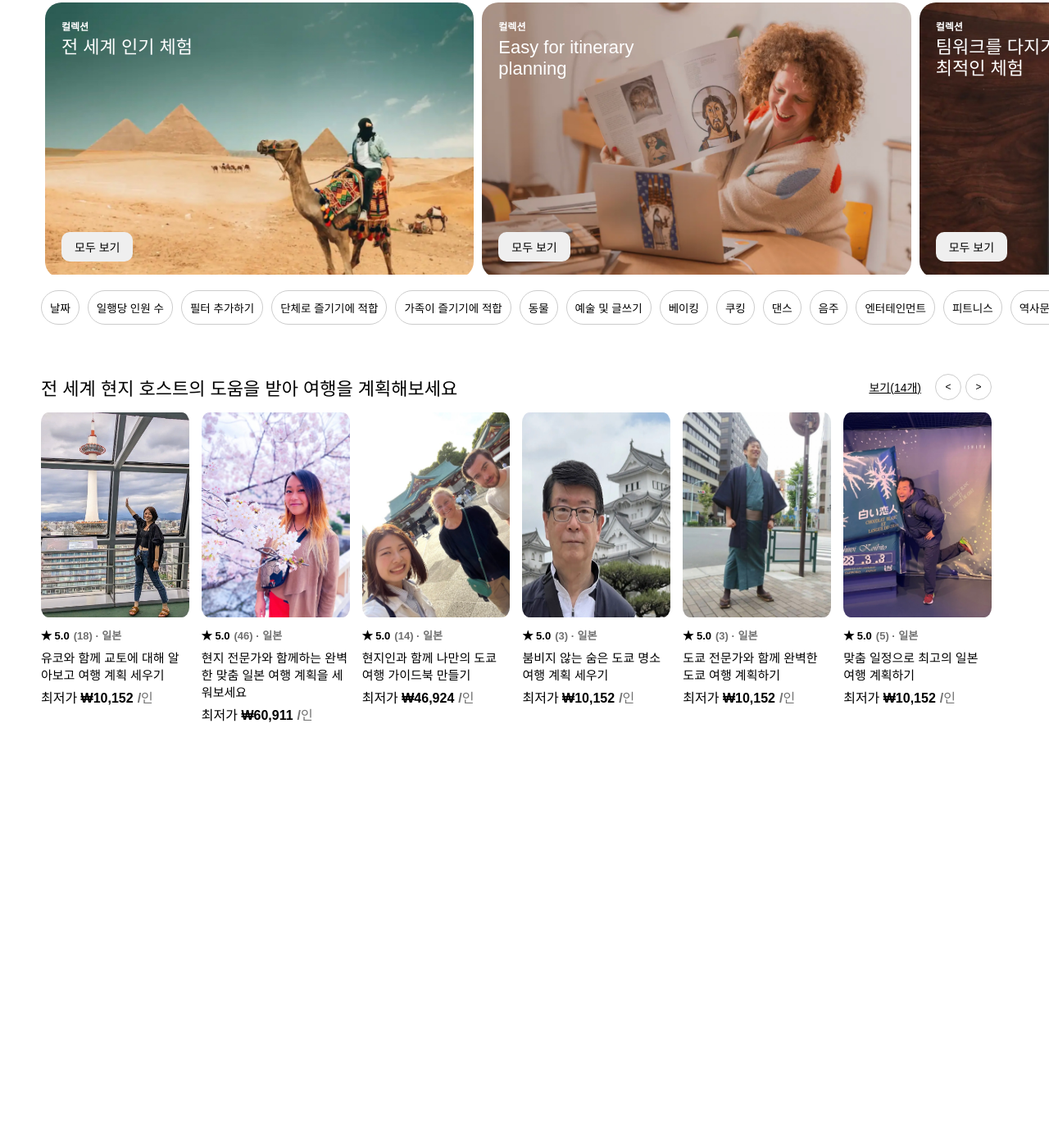
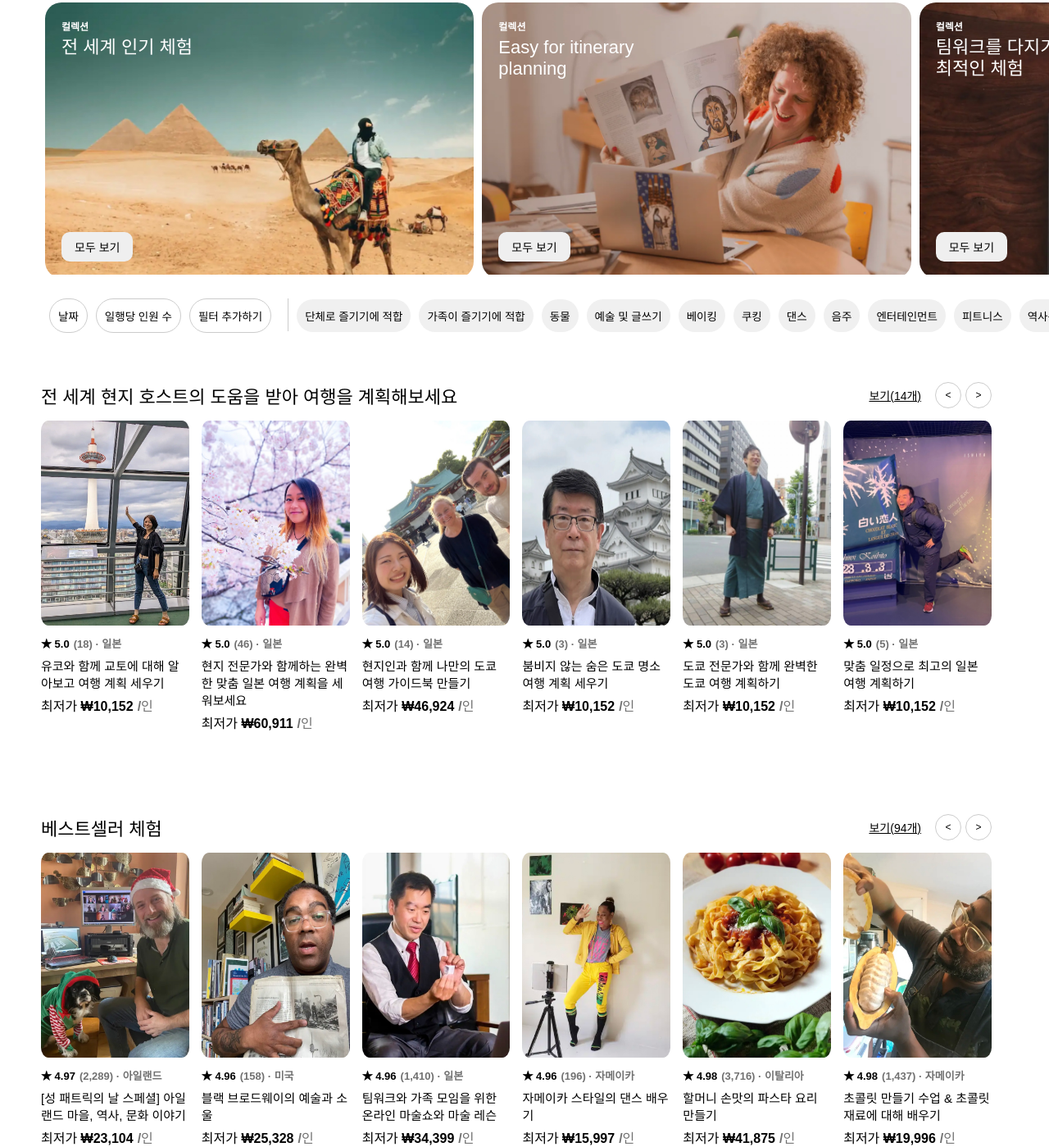
Before and after one commit to GOOHyunSeo/airbnb-clone-study, a plain HTML site: page jandi/online_experience.html in a window 1280 px wide. Shown: the part 183-1582 px from the top of the page at 82% size. Before the commit the page ends 1066 px from the top, so only its background shows below. Drawn offline with Linux system fonts and the light colour scheme.

Commit message:
카테고리 수정, 베스트셀러 체험 추가

```diff
--- a/jandi/index.css
+++ b/jandi/index.css
@@ -1939,7 +1939,7 @@ span {
     justify-content: space-between;
     align-items: center;
     font-weight: 500;
-    margin: 60px 70px 15px 50px;
+    margin: 50px 70px 15px 50px;
 }
 .bogi{
     font-size: 14px;
@@ -1970,23 +1970,65 @@ span {
 .next-button {
     margin-left: 5px;
 }
-.categories-container{
+.categories-container {
     display: flex;
     overflow-x: auto;
     white-space: nowrap;
     margin-bottom: 10px;
     margin-left: 50px;
-}
-.category{
+    padding: 10px;
+}
+
+.cate-container1,
+.cate-container2 {
+    display: flex;
+    align-items: center;
+    position: relative;
+}
+
+.category {
+  border-radius: 50px;
+  padding: 10px;
+  margin-right: 10px;
+  font-size: 13.5px;
+  cursor: pointer;
+  transition: background-color 0.3s;
+}
+.cate-container1 .category {
     border: 1px solid #ccc;
-    border-radius: 50px;
-    padding: 10px;
+    background-color: white;
+}
+.cate-container2 .category {
+    background-color: #f0f0f0;
+}
+
+.separator {
     margin-right: 10px;
-    font-size: 13.5px;
+    margin-left: 10px;
+    content: "";
+    border-left: 1px solid #ccc;
+    height: 40px;
+}
+.move-up-button {
+    width: 32px;
+    height: 32px;
+    background-color: #fff;
+    border: 1px solid #ccc;
     cursor: pointer;
-    transform: background-color 0.3s;
-}
-.category:hover{
+    font-size: 12px;
+    margin: 0;
+    border-radius: 50%;
+    z-index: 2;
+    position: absolute;
+    left: 96%;
+    margin-left: 10px;
+    top: 50%;
+    transform: translateY(-50%);
+}
+.cate-container2 .category:last-child {
+    opacity: 0.2;
+}
+.category:hover {
     background-color: #f0f0f0;
 }
 .host_box{
@@ -1997,37 +2039,37 @@ span {
     margin-bottom: 15px;
 }
 .host_img1 {
-    background-image: url("images/host1.jpeg");
+    background-image: url("images/online_images/host1.jpeg");
     height: 250px;
     background-size: 100% 100%;
     border-radius: 5%;
 }
 .host_img2{
-    background-image: url("images/host2.jpeg");
+    background-image: url("images/online_images/host2.jpeg");
     height: 250px;
     background-size: 100% 100%;
     border-radius: 5%;
 }
 .host_img3{
-    background-image: url("images/host3.jpeg");
+    background-image: url("images/online_images/host3.jpeg");
     height: 250px;
     background-size: 100% 100%;
     border-radius: 5%;
 }
 .host_img4{
-    background-image: url("images/host4.jpeg");
+    background-image: url("images/online_images/host4.jpeg");
     height: 250px;
     background-size: 100% 100%;
     border-radius: 5%;
 }
 .host_img5{
-    background-image: url("images/host5.jpeg");
+    background-image: url("images/online_images/host5.jpeg");
     height: 250px;
     background-size: 100% 100%;
     border-radius: 5%;
 }
 .host_img6{
-    background-image: url("images/host6.jpeg");
+    background-image: url("images/online_images/host6.jpeg");
     height: 250px;
     background-size: 100% 100%;
     border-radius: 5%;
@@ -2048,3 +2090,47 @@ span {
     font-weight: 550;
     padding-top: 5px;
 }
+.best_title{
+  font-size: 22px;
+  display: flex;
+  justify-content: space-between;
+  align-items: center;
+  font-weight: 500;
+  margin: 100px 70px 15px 50px;
+}
+.best_img1 {
+  background-image: url("images/online_images/best_1.jpeg");
+  height: 250px;
+  background-size: 100% 100%;
+  border-radius: 5%;
+}
+.best_img2{
+  background-image: url("images/online_images/best_2.jpeg");
+  height: 250px;
+  background-size: 100% 100%;
+  border-radius: 5%;
+}
+.best_img3{
+  background-image: url("images/online_images/best_3.jpeg");
+  height: 250px;
+  background-size: 100% 100%;
+  border-radius: 5%;
+}
+.best_img4{
+  background-image: url("images/online_images/best_4.jpeg");
+  height: 250px;
+  background-size: 100% 100%;
+  border-radius: 5%;
+}
+.best_img5{
+  background-image: url("images/online_images/best_5.jpeg");
+  height: 250px;
+  background-size: 100% 100%;
+  border-radius: 5%;
+}
+.best_img6{
+  background-image: url("images/online_images/best_6.jpeg");
+  height: 250px;
+  background-size: 100% 100%;
+  border-radius: 5%;
+}
--- a/jandi/online_experience.html
+++ b/jandi/online_experience.html
@@ -28,7 +28,7 @@
     <div class="online-container">
         <div class="containerBox">
             <div class="containerphoto">
-                <img src="images/online_1.jpeg" alt="체험 이미지 1" width="590px" height="332px">
+                <img src="images/online_images/online_1.jpeg" alt="체험 이미지 1" width="590px" height="332px">
                 <div class="containerphotoCover">
                     <div class="cover-text">
                         <div class="PhotoCoverText1">컬렉션</div>
@@ -38,7 +38,7 @@
                 </div>
             </div>
             <div class="containerphoto">
-                <img src="images/online_2.jpeg" alt="체험 이미지 2" width="590px" height="332px">
+                <img src="images/online_images/online_2.jpeg" alt="체험 이미지 2" width="590px" height="332px">
                 <div class="containerphotoCover">
                     <div class="cover-text">
                         <div class="PhotoCoverText1">컬렉션</div>
@@ -48,7 +48,7 @@
                 </div>
             </div>
             <div class="containerphoto">
-                <img src="images/online_3.jpeg" alt="체험 이미지 3" width="590px" height="332px">
+                <img src="images/online_images/online_3.jpeg" alt="체험 이미지 3" width="590px" height="332px">
                 <div class="containerphotoCover">
                     <div class="cover-text">
                         <div class="PhotoCoverText1">컬렉션</div>
@@ -63,9 +63,13 @@
 
 <section>
     <div class="categories-container">
+        <div class="cate-container1">
             <div class="category">날짜</div>
             <div class="category">일행당 인원 수</div>
             <div class="category">필터 추가하기</div>
+        </div>
+        <div class="separator"></div>
+        <div class="cate-container2">
             <div class="category">단체로 즐기기에 적합</div>
             <div class="category">가족이 즐기기에 적합</div>
             <div class="category">동물</div>
@@ -77,7 +81,9 @@
             <div class="category">엔터테인먼트</div>
             <div class="category">피트니스</div>
             <div class="category">역사문화</div>
+            <button class="move-up-button">&gt;</button>
             <div class="category">마술</div>
+        </div>
     </div>
 </section>
 <section>
@@ -88,8 +94,6 @@
             <button class="next-button">&gt;</button>
         </div>
     </div>
-
-
     <div class="host_box">
         <div class="host">
             <div class="host_img1"></div>
@@ -141,6 +145,65 @@
         </div>
     </div>
 </section>
+<section>
+    <div class="best_title">베스트셀러 체험
+        <div class="button-container">
+            <div class="bogi">보기(94개)</div>
+            <button class="prev-button">&lt;</button>
+            <button class="next-button">&gt;</button>
+        </div>
+    </div>
+    <div class="host_box">
+        <div class="host">
+            <div class="best_img1"></div>
+            <div class="host_info">
+                <div class="info1">★ 4.97<span>(2,289) · 아일랜드</span></div>
+                <div class="info2">[성 패트릭의 날 스페셜] 아일랜드 마을, 역사, 문화 이야기</div>
+                <div class="info3">최저가 ₩23,104<span>/인</span></div>
+            </div>
+        </div>
+        <div class="host">
+            <div class="best_img2"></div>
+            <div class="host_info">
+                <div class="info1">★ 4.96<span>(158) · 미국</span></div>
+                <div class="info2">블랙 브로드웨이의 예술과 소울</div>
+                <div class="info3">최저가 ₩25,328<span>/인</span></div>
+            </div>
+        </div>
+        <div class="host">
+            <div class="best_img3"></div>
+            <div class="host_info">
+                <div class="info1">★ 4.96<span>(1,410) · 일본</span></div>
+                <div class="info2">팀워크와 가족 모임을 위한 온라인 마술쇼와 마술 레슨</div>
+                <div class="info3">최저가 ₩34,399<span>/인</span></div>
+            </div>
+        </div>
+        <div class="host">
+            <div class="best_img4"></div>
+            <div class="host_info">
+                <div class="info1">★ 4.96<span>(196) · 자메이카</span></div>
+                <div class="info2">자메이카 스타일의 댄스 배우기</div>
+                <div class="info3">최저가 ₩15,997<span>/인</span></div>
+            </div>
+        </div>
+        <div class="host">
+            <div class="best_img5"></div>
+            <div class="host_info">
+                <div class="info1">★ 4.98<span>(3,716) · 이탈리아</span></div>
+                <div class="info2">할머니 손맛의 파스타 요리 만들기</div>
+                <div class="info3">최저가 ₩41,875<span>/인</span></div>
+            </div>
+        </div>
+        <div class="host">
+            <div class="best_img6"></div>
+            <div class="host_info">
+                <div class="info1">★ 4.98<span>(1,437) · 자메이카</span></div>
+                <div class="info2">초콜릿 만들기 수업 & 초콜릿 재료에 대해 배우기</div>
+                <div class="info3">최저가 ₩19,996<span>/인</span></div>
+            </div>
+        </div>
+    </div>
+</section>
 </div>
 </body>
 </html>
```
Also changed, not shown: jandi/images/online_images/best_1.jpeg (added), jandi/images/online_images/best_2.jpeg (added), jandi/images/online_images/best_3.jpeg (added), jandi/images/online_images/best_4.jpeg (added), jandi/images/online_images/best_5.jpeg (added), jandi/images/online_images/best_6.jpeg (added), jandi/images/online_images/host1.jpeg (added), jandi/images/online_images/host2.jpeg (added), jandi/images/online_images/host3.jpeg (added), jandi/images/online_images/host4.jpeg (added), jandi/images/online_images/host5.jpeg (added), jandi/images/online_images/host6.jpeg (added), jandi/images/online_images/online_1.jpeg (renamed from jandi/images/online_1.jpeg), jandi/images/online_images/online_2.jpeg (renamed from jandi/images/online_2.jpeg), 1 more files. Lines whose indentation alone changed are shown as unchanged.
